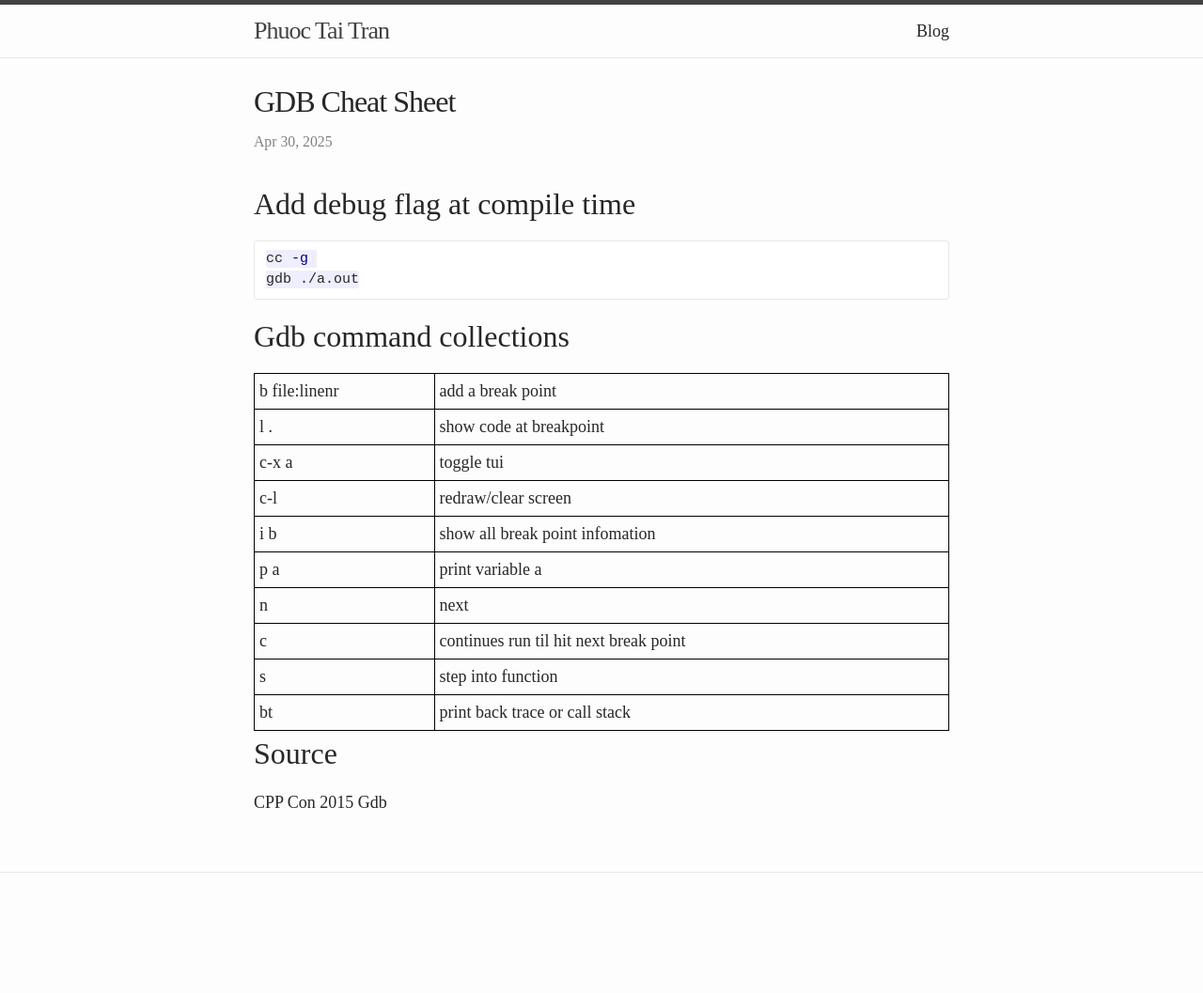
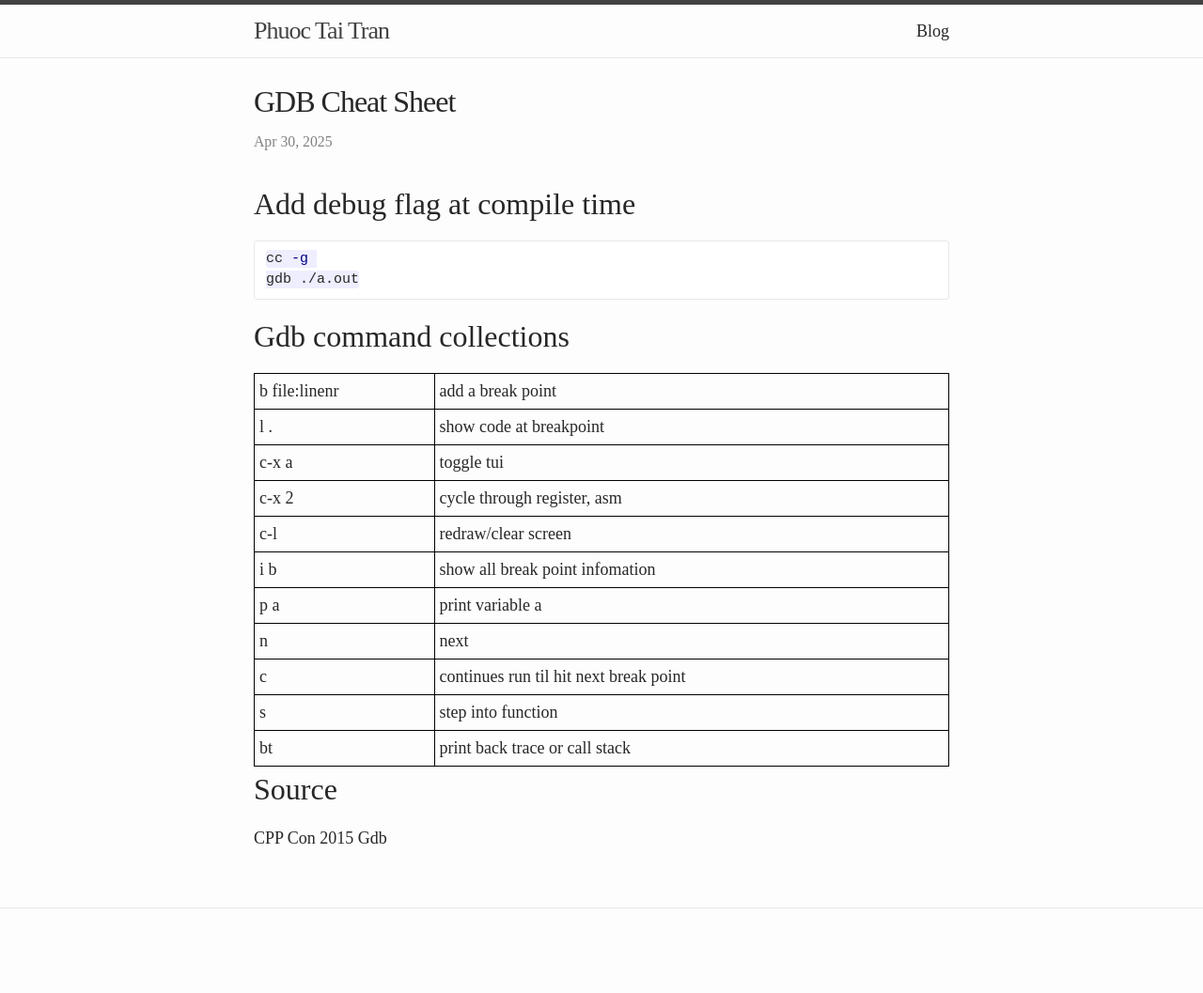
Before and after one commit to jkoz/jkoz.github.io, a Jekyll site: the page built from _posts/2025-04-30-gdb-cheat-sheet.md, in a window 1280 px wide. Shown: the whole page at 94% size. Built offline with Jekyll 4.4.1, drawn with Linux system fonts in a browser that asks for light colours; some web fonts are replaced; before the commit the page ends 1019 px from its top, so only the background shows below that.

Commit message:
update gdb note

```diff
--- a/_posts/2025-04-30-gdb-cheat-sheet.md
+++ b/_posts/2025-04-30-gdb-cheat-sheet.md
@@ -17,6 +17,7 @@ gdb ./a.out
 b file:linenr | add a break point
 l . | show code at breakpoint
 c-x a | toggle tui
+c-x 2 | cycle through register, asm
 c-l | redraw/clear screen
 i b | show all break point infomation
 p a | print variable a
```
